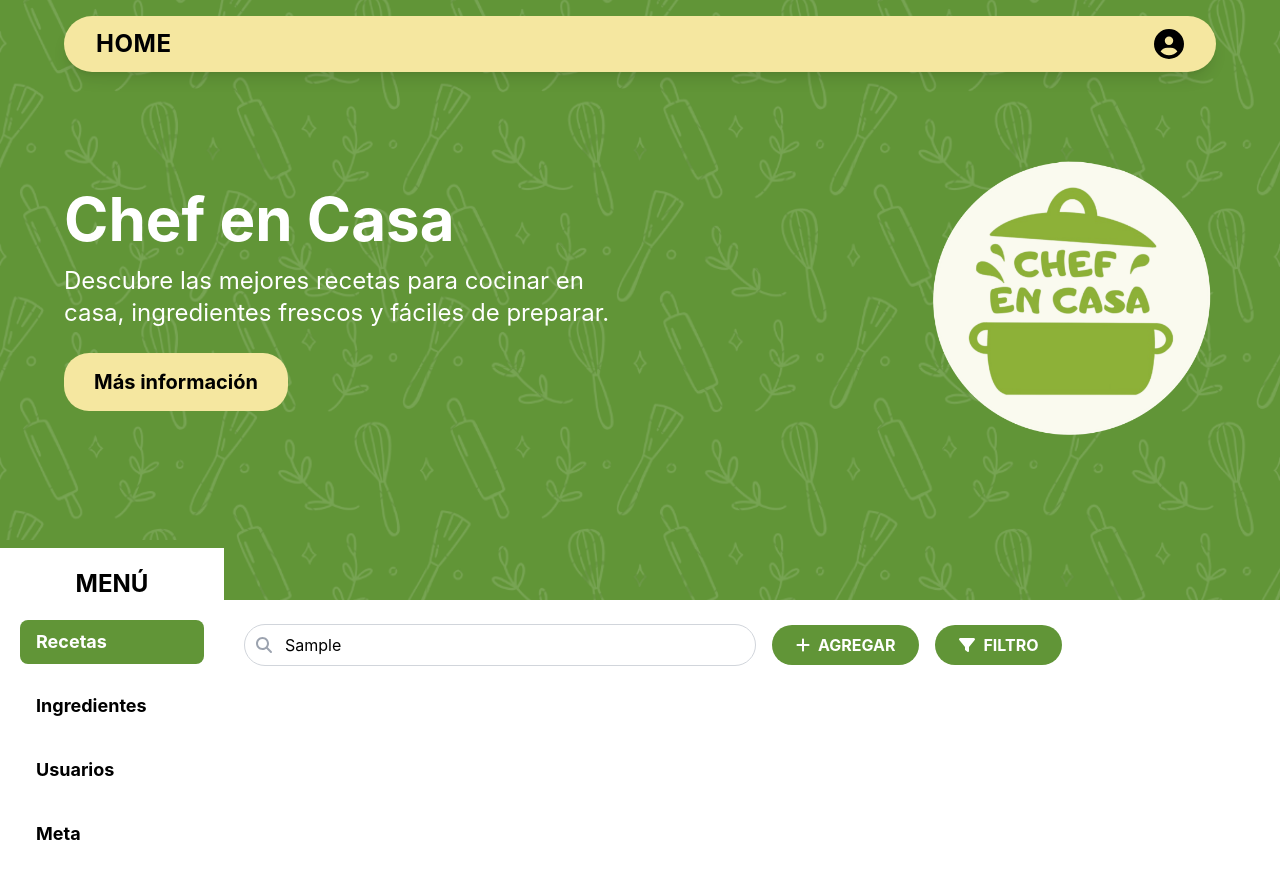
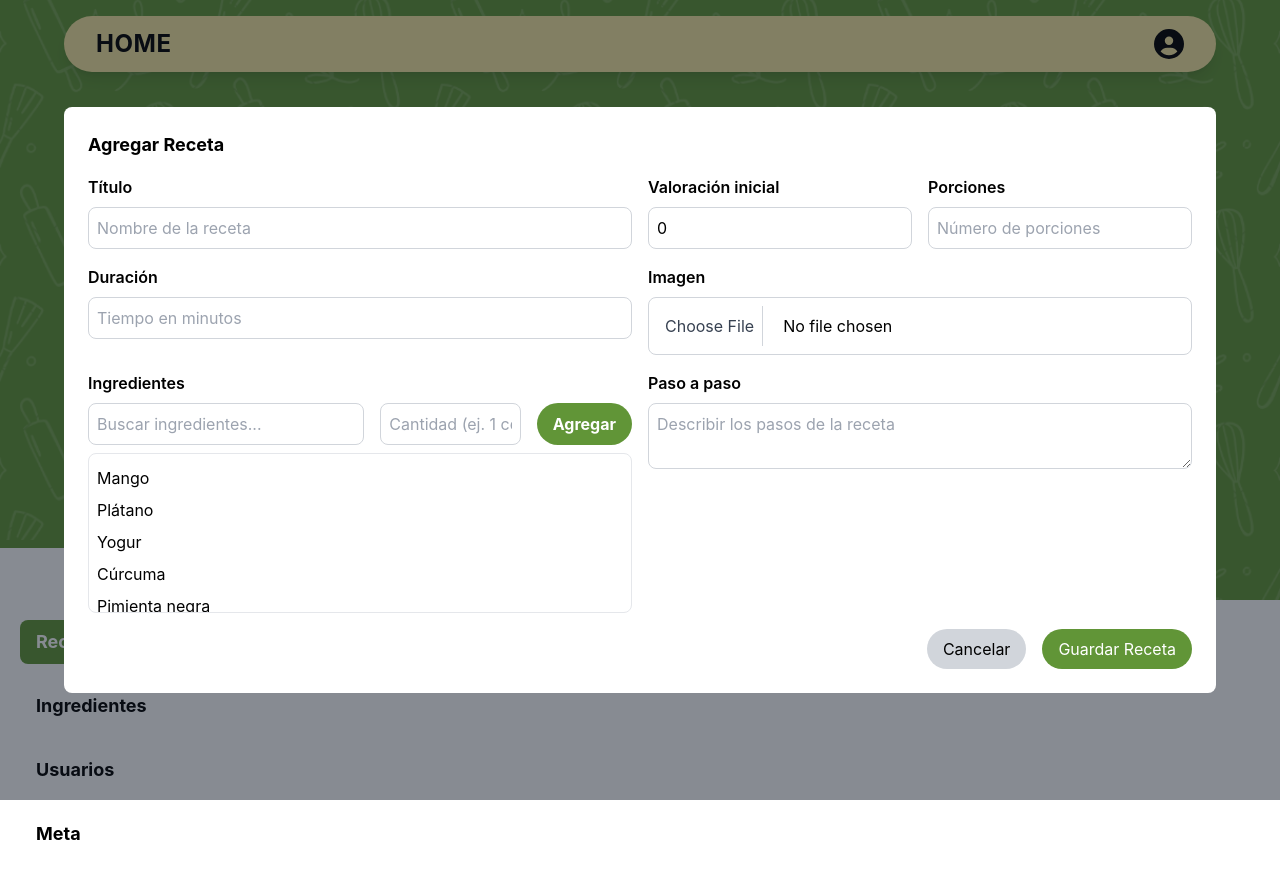
Before and after one commit to Lin-Kitsune/Chef-En-Casa, a React (Create React App) app in the folder adminweb/: page /recetas in a window 1280 px wide. Both pictures are taken after typing "Sample" into the empty fields and a click on the button "AGREGAR". Built offline with nearby package versions, Linux system fonts and the light colour scheme.

Commit message:
Se implementa el lugar para agregar recetas

```diff
--- a/adminweb/src/components/Recetas/Recetas.jsx
+++ b/adminweb/src/components/Recetas/Recetas.jsx
@@ -3,16 +3,31 @@ import receta1 from '../../images/receta1.jpg';
 import receta2 from '../../images/receta2.jpg';
 import receta3 from '../../images/receta3.jpg';
 import { FontAwesomeIcon } from '@fortawesome/react-fontawesome';
-import { faSearch, faStar, faUtensils, faClock, faPlus, faFilter } from '@fortawesome/free-solid-svg-icons';
+import { faSearch, faStar, faUtensils, faClock, faPlus, faFilter, faTimes } from '@fortawesome/free-solid-svg-icons';
 import './Recetas.css';
 
 const Recetas = () => {
-  const [filterModalVisible, setFilterModalVisible] = useState(false); // Modal visibility
-  const [classification, setClassification] = useState(''); // Classification filter
+  const [filterModalVisible, setFilterModalVisible] = useState(false); // Modal de filtro
+  const [addRecipeModalVisible, setAddRecipeModalVisible] = useState(false); // Modal de agregar receta
+  const [classification, setClassification] = useState(''); // Filtro de clasificación
   const [minRating, setMinRating] = useState(0); // Valoración mínima
   const [searchQuery, setSearchQuery] = useState(''); // Valor de búsqueda
   const [durationFilter, setDurationFilter] = useState(''); // Duración seleccionada
-  const [sortBy, setSortBy] = useState(''); // Ordenar por valoracion
+  const [sortBy, setSortBy] = useState(''); // Ordenar por valoración
+  const [newRecipe, setNewRecipe] = useState({
+    title: '',
+    rating: 0,
+    servings: '',
+    duration: '',
+    image: null,
+    ingredients: [],
+    steps: ''
+  });
+
+  const [ingredientSearch, setIngredientSearch] = useState(''); // Búsqueda de ingredientes
+  const [selectedIngredient, setSelectedIngredient] = useState({ name: '', quantity: '' }); // Ingrediente seleccionado
+
+  const availableIngredients = ['Mango', 'Plátano', 'Yogur', 'Cúrcuma', 'Pimienta negra', 'Fresas']; // Ejemplo de ingredientes disponibles
 
   const recetas = [
     { id: 1, name: 'Bol con Fruta', rating: 4.5, servings: 2, time: '5 minutos', image: receta1, category: 'Desayuno', duration: 5 },
@@ -24,6 +39,34 @@ const Recetas = () => {
   const toggleFilterModal = () => {
     setFilterModalVisible(!filterModalVisible);
   };
+
+  // Función para eliminar un ingrediente de la lista
+  const removeIngredient = (index) => {
+    const updatedIngredients = newRecipe.ingredients.filter((_, i) => i !== index);
+    setNewRecipe({ ...newRecipe, ingredients: updatedIngredients });
+  };
+
+   // Función para abrir y cerrar el modal de agregar receta
+   const toggleAddRecipeModal = () => {
+    setAddRecipeModalVisible(!addRecipeModalVisible);
+  };
+
+  // Función para manejar cambios en los campos de la receta
+  const handleRecipeChange = (field, value) => {
+    setNewRecipe({ ...newRecipe, [field]: value });
+  };
+
+   // Función para agregar ingredientes
+   const addIngredient = () => {
+    if (selectedIngredient.name && selectedIngredient.quantity) {
+      setNewRecipe({
+        ...newRecipe,
+        ingredients: [...newRecipe.ingredients, selectedIngredient]
+      });
+      setSelectedIngredient({ name: '', quantity: '' }); // Resetear después de agregar
+    }
+  };
+
   // Función para limpiar los filtros
   const clearFilters = () => {
     setClassification('');
@@ -53,6 +96,11 @@ const Recetas = () => {
       return 0;
     });
 
+  // Filtrar ingredientes disponibles en base a la búsqueda
+  const filteredIngredients = availableIngredients.filter(ingredient =>
+    ingredient.toLowerCase().includes(ingredientSearch.toLowerCase())
+  );
+
   return (
     <div className="p-5"> {/* padding para la página */}
       {/* Barra de búsqueda y botones "Agregar" y "Filtro" */}
@@ -69,7 +117,9 @@ const Recetas = () => {
         </div>
 
         {/* Botón "Agregar" con ícono */}
-        <button className="bg-verde-chef text-white py-2 px-6 rounded-full font-bold hover:bg-green-600 transition duration-300 flex items-center space-x-2">
+        <button
+          onClick={toggleAddRecipeModal}
+          className="bg-verde-chef text-white py-2 px-6 rounded-full font-bold hover:bg-green-600 transition duration-300 flex items-center space-x-2">
           <FontAwesomeIcon icon={faPlus} /> {/* Ícono de agregar */}
           <span>AGREGAR</span>
         </button>
@@ -103,6 +153,162 @@ const Recetas = () => {
           </div>
         ))}
       </div>
+      {/* Modal de agregar receta */}
+      {addRecipeModalVisible && (
+        <div className="fixed inset-0 bg-gray-900 bg-opacity-50 flex items-center justify-center z-50">
+          <div className="bg-white rounded-lg p-6 w-full max-w-6xl"> {/* Aumentamos el ancho aquí */}
+            <h2 className="text-lg font-bold mb-4">Agregar Receta</h2>
+            <div className="grid grid-cols-4 gap-4"> {/* Cambiamos a un grid de 2 columnas para mejor distribución */}
+
+              {/* Título de la receta */}
+              <div className="col-span-2">
+                <label className="block mb-2 font-semibold">Título</label>
+                <input
+                  type="text"
+                  className="w-full border border-gray-300 rounded-lg p-2"
+                  placeholder="Nombre de la receta"
+                  value={newRecipe.title}
+                  onChange={(e) => handleRecipeChange('title', e.target.value)}
+                />
+              </div>
+
+              {/* Valoración inicial */}
+              <div>
+                <label className="block mb-2 font-semibold">Valoración inicial</label>
+                <input
+                  type="number"
+                  className="w-full border border-gray-300 rounded-lg p-2"
+                  placeholder="0"
+                  min="0"
+                  max="5"
+                  value={newRecipe.rating}
+                  onChange={(e) => handleRecipeChange('rating', e.target.value)}
+                />
+              </div>
+
+              {/* Porciones */}
+              <div>
+                <label className="block mb-2 font-semibold">Porciones</label>
+                <input
+                  type="number"
+                  className="w-full border border-gray-300 rounded-lg p-2"
+                  placeholder="Número de porciones"
+                  value={newRecipe.servings}
+                  onChange={(e) => handleRecipeChange('servings', e.target.value)}
+                />
+              </div>
+
+              {/* Duración */}
+              <div className="col-span-2">
+                <label className="block mb-2 font-semibold">Duración</label>
+                <input
+                  type="text"
+                  className="w-full border border-gray-300 rounded-lg p-2"
+                  placeholder="Tiempo en minutos"
+                  value={newRecipe.duration}
+                  onChange={(e) => handleRecipeChange('duration', e.target.value)}
+                />
+              </div>
+
+              {/* Imagen de la receta */}
+              <div className="col-span-2 flex flex-col justify-between">
+                <label className="block mb-2 font-semibold">Imagen</label>
+                <input
+                  type="file"
+                  className="w-full cursor-pointer rounded-lg border-[1.5px] border-gray-300 bg-transparent p-2 font-normal outline-none transition file:mr-5 file:cursor-pointer file:border-0 file:border-r file:border-solid file:border-gray-300 file:bg-white file:px-2 file:py-2 file:text-gray-700 file:hover:bg-green-600 file:hover:text-white focus:border-green-500"
+                  onChange={(e) => handleRecipeChange('image', e.target.files[0])}
+                />
+              </div>
+
+              {/* Ingredientes */}
+              <div className="col-span-2">
+                <label className="block mb-2 font-semibold">Ingredientes</label>
+                <div className="flex space-x-4 mb-2">
+                  <input
+                    type="text"
+                    className="w-2/3 border border-gray-300 rounded-lg p-2"
+                    placeholder="Buscar ingredientes..."
+                    value={ingredientSearch}
+                    onChange={(e) => setIngredientSearch(e.target.value)}
+                  />
+                  <input
+                    type="text"
+                    className="w-1/3 border border-gray-300 rounded-lg p-2"
+                    placeholder="Cantidad (ej. 1 cdt)"
+                    value={selectedIngredient.quantity}
+                    onChange={(e) => setSelectedIngredient({ ...selectedIngredient, quantity: e.target.value })}
+                  />
+                  <button
+                    className="bg-verde-chef text-white py-2 px-4 rounded-full font-bold hover:bg-green-600 transition duration-300"
+                    onClick={addIngredient}
+                  >
+                    Agregar
+                  </button>
+                </div>
+                {/* Mostrar ingredientes filtrados */}
+                <ul className="border p-2 rounded-lg max-h-40 overflow-y-scroll">
+                  {filteredIngredients.map((ingredient, index) => (
+                    <li
+                      key={index}
+                      className="cursor-pointer py-1 hover:bg-gray-200"
+                      onClick={() => setSelectedIngredient({ name: ingredient, quantity: '' })}
+                    >
+                      {ingredient}
+                    </li>
+                  ))}
+                </ul>
+                {/* Lista de ingredientes agregados */}
+                <ul>
+                  {newRecipe.ingredients.map((ingredient, index) => (
+                    <li key={index} className="flex justify-between border-b py-2">
+                      <span>{ingredient.name}</span>
+                      <span>{ingredient.quantity}</span>
+                      <button
+                        onClick={() => removeIngredient(index)} // Función para eliminar
+                        className="text-red-500 ml-2"
+                      >
+                        <FontAwesomeIcon icon={faTimes} /> {/* Ícono de "X" */}
+                      </button>
+                    </li>
+                  ))}
+                </ul>
+              </div>
+
+              {/* Pasos de la receta */}
+              <div className="col-span-2">
+                <label className="block mb-2 font-semibold">Paso a paso</label>
+                <textarea
+                  className="w-full border border-gray-300 rounded-lg p-2"
+                  placeholder="Describir los pasos de la receta"
+                  value={newRecipe.steps}
+                  onChange={(e) => handleRecipeChange('steps', e.target.value)}
+                />
+              </div>
+            </div>
+
+            {/* Botones de acción */}
+            <div className="flex justify-end mt-4 space-x-4">
+              <button
+                className="bg-gray-300 text-black py-2 px-4 rounded-full"
+                onClick={toggleAddRecipeModal}
+              >
+                Cancelar
+              </button>
+              <button
+                className="bg-verde-chef text-white py-2 px-4 rounded-full"
+                onClick={() => {
+                  // Aquí podrías manejar la lógica para guardar la receta
+                  console.log(newRecipe);
+                  toggleAddRecipeModal();
+                }}
+              >
+                Guardar Receta
+              </button>
+            </div>
+          </div>
+        </div>
+      )}
+
 
       {/* Modal de filtro */}
       {filterModalVisible && (
```
